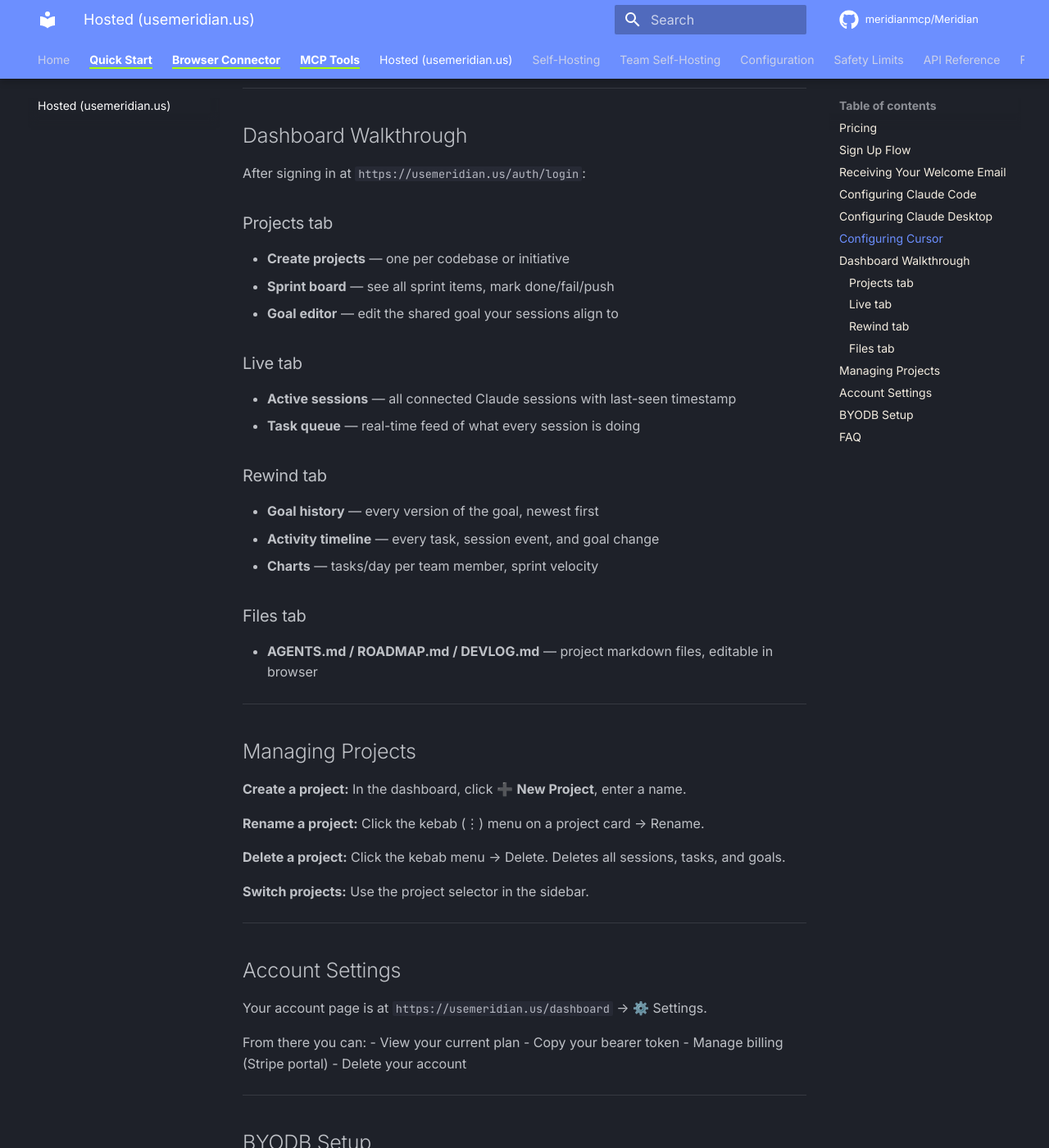
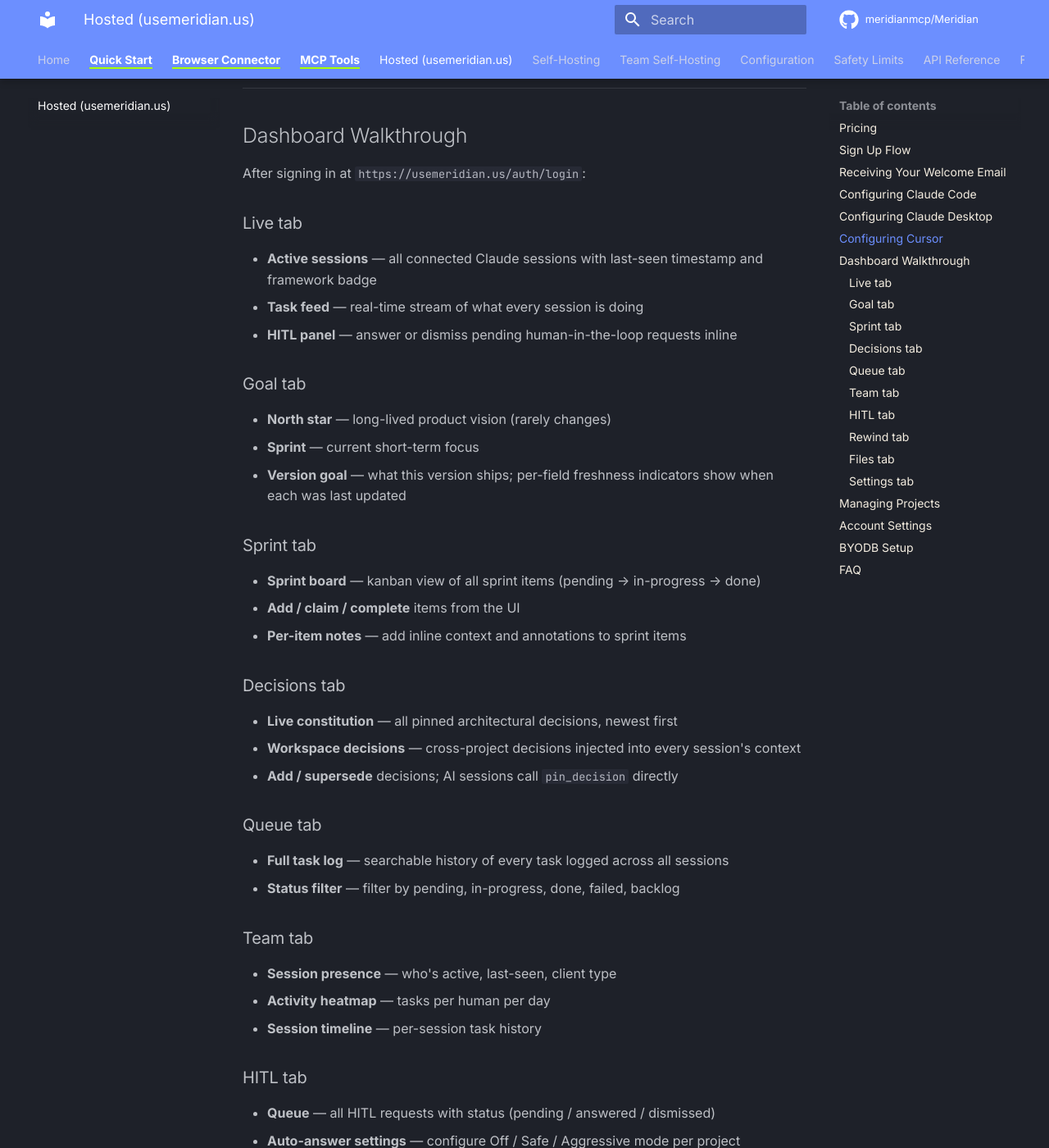
Before and after one commit to meridianmcp/Meridian, an MkDocs documentation site: the page built from docs/hosted.md, in a window 1280 px wide and 1400 px high, scrolled down 2750 px. Shown: the whole window at 82% size. Built offline with MkDocs 1.6.1 and Material for MkDocs 9.7.7, drawn with Linux system fonts in a browser that asks for light colours; comment, search, counter and statistics services are not loaded; some of the changed text lies outside the part shown.

Commit message:
docs: overhaul docs.usemeridian.us — parallel safety, hero screenshot, 9-tab walkthrough
- index.md: add git worktrees parallel safety section, update key features table
  (checkpoint, pin_decision, request_hitl, claim_sprint_item, workspace decisions,
  GitHub hub), replace stale Dashboard section with 9-tab description, replace
  4-screenshot grid with single hero screenshot
- quickstart.md: use checkpoint() instead of generate_handoff(), add auto-checkpoint
  hooks section (Mac/Linux + Windows PowerShell install tabs)
- hosted.md: rewrite Dashboard Walkthrough from 4 stale tabs to full 9-tab description
  (Live, Goal, Sprint, Decisions, Queue, Team, HITL, Rewind, Files, Settings)
- docs/screenshots/dashboard-hero-screenshot.png: add hero screenshot for index page

Co-Authored-By: Claude Sonnet 4.6 <noreply@anthropic.com>

```diff
--- a/docs/hosted.md
+++ b/docs/hosted.md
@@ -117,22 +117,53 @@ Add to `.cursor/mcp.json`:
 
 After signing in at `https://usemeridian.us/auth/login`:
 
-### Projects tab
-- **Create projects** — one per codebase or initiative
-- **Sprint board** — see all sprint items, mark done/fail/push
-- **Goal editor** — edit the shared goal your sessions align to
+### Live tab
+- **Active sessions** — all connected Claude sessions with last-seen timestamp and framework badge
+- **Task feed** — real-time stream of what every session is doing
+- **HITL panel** — answer or dismiss pending human-in-the-loop requests inline
 
-### Live tab
-- **Active sessions** — all connected Claude sessions with last-seen timestamp
-- **Task queue** — real-time feed of what every session is doing
+### Goal tab
+- **North star** — long-lived product vision (rarely changes)
+- **Sprint** — current short-term focus
+- **Version goal** — what this version ships; per-field freshness indicators show when each was last updated
+
+### Sprint tab
+- **Sprint board** — kanban view of all sprint items (pending → in-progress → done)
+- **Add / claim / complete** items from the UI
+- **Per-item notes** — add inline context and annotations to sprint items
+
+### Decisions tab
+- **Live constitution** — all pinned architectural decisions, newest first
+- **Workspace decisions** — cross-project decisions injected into every session's context
+- **Add / supersede** decisions; AI sessions call `pin_decision` directly
+
+### Queue tab
+- **Full task log** — searchable history of every task logged across all sessions
+- **Status filter** — filter by pending, in-progress, done, failed, backlog
+
+### Team tab
+- **Session presence** — who's active, last-seen, client type
+- **Activity heatmap** — tasks per human per day
+- **Session timeline** — per-session task history
+
+### HITL tab
+- **Queue** — all HITL requests with status (pending / answered / dismissed)
+- **Auto-answer settings** — configure Off / Safe / Aggressive mode per project
 
 ### Rewind tab
 - **Goal history** — every version of the goal, newest first
-- **Activity timeline** — every task, session event, and goal change
+- **Activity timeline** — every task, session event, and goal change, with timestamps
 - **Charts** — tasks/day per team member, sprint velocity
 
 ### Files tab
-- **AGENTS.md / ROADMAP.md / DEVLOG.md** — project markdown files, editable in browser
+- **Markdown editor** — edit AGENTS.md, ROADMAP.md, DEVLOG.md in-browser
+- **GitHub hub** — view commits, branches, open issues, and workflow runs for connected repos (requires GitHub integration in Settings)
+
+### Settings tab
+- **Executor config** — repo path, test command, deploy command, branch — injected into `start_session(role='executor')`
+- **HITL auto-answer** — Off / Safe / Aggressive mode
+- **Parallel safety** — auto-worktrees on claim, require merge approval on complete
+- **Max pinned decisions** — warn when the live constitution reaches this count
 
 ---
 
```
Also changed, not shown: docs/index.md (+41 -47 lines), docs/quickstart.md (+24 -3 lines), docs/screenshots/dashboard-hero-screenshot.png (added).
